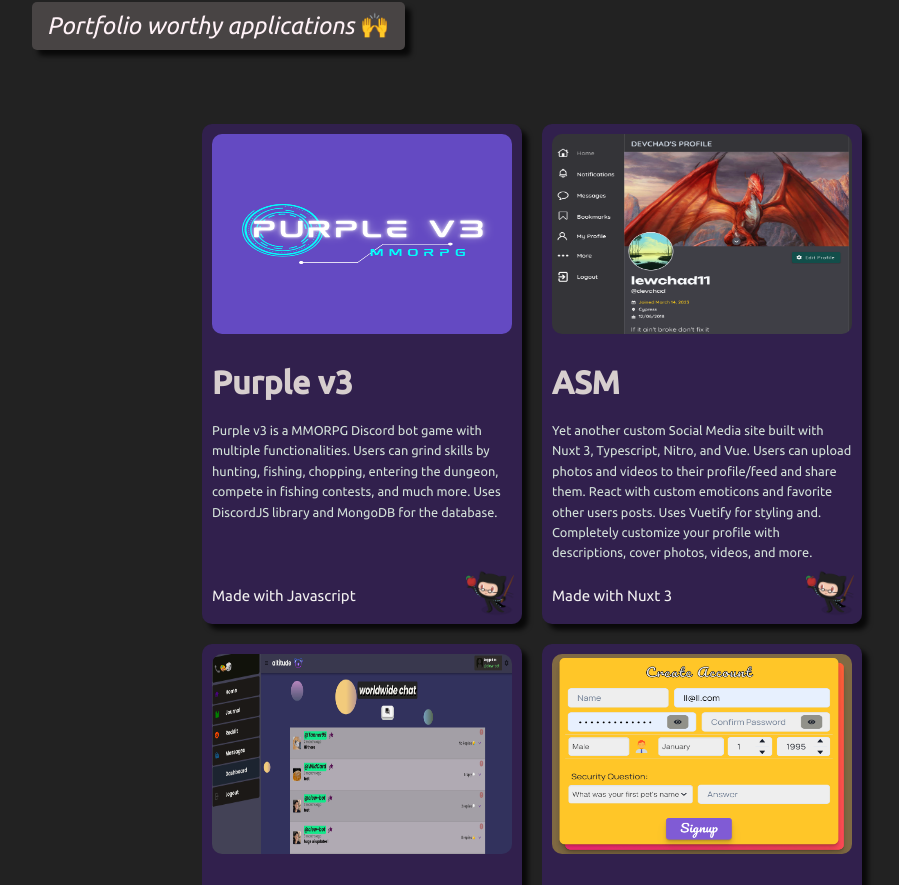
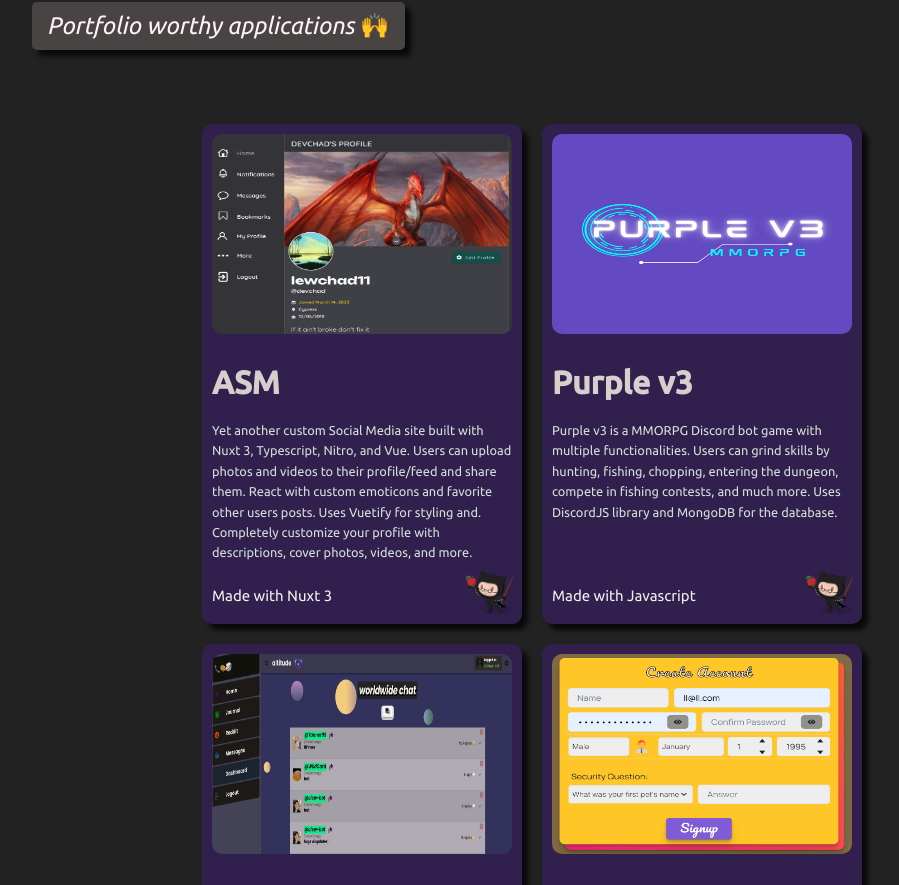
Before and after one commit to clew-bot/site, a Vue app: page / in a window 1280 px wide. Shown: the part 3136-4021 px from the top of the page, without its empty margins (248-1147 px from the left). Built offline with nearby package versions, Linux system fonts and the light colour scheme.

Commit message:
change up layout

```diff
--- a/src/components/ExpCard.vue
+++ b/src/components/ExpCard.vue
@@ -21,6 +21,14 @@ const themeStore = useThemeStore();
       <h3 :class="themeStore.theme+'descriptions'"><i>Portfolio worthy applications</i><span>&nbsp;🙌</span></h3>
       </div>
       <div class="proj-container">
+        <div :class="themeStore.theme+'proj-bg'">
+          <img :src="altine" alt="altine" class="proj-image">
+          <h1 :class="themeStore.theme+'proj-title'">ASM</h1>
+          <p class="proj-desc altine">Yet another custom Social Media site built with Nuxt 3, Typescript, Nitro, and Vue. Users can upload photos and videos to their profile/feed and share them. React with custom emoticons and favorite other users posts. Uses Vuetify for styling and. Completely customize your profile with descriptions, cover photos, videos, and more.</p>
+          <p class="made-with">Made with Nuxt 3</p>
+          <a class="linkz" target="_blank" href="https://github.com/clew-bot/asm"><img :src="Octocat" alt="" class="octo"></a>
+
+        </div>
         <div :class="`${themeStore.theme}proj-bg`">
           <img :src="purplev3" alt="purplev3" class="proj-image">
           <h1 :class="themeStore.theme+'proj-title'">Purple v3</h1>
@@ -29,14 +37,7 @@ const themeStore = useThemeStore();
           <a class="linkz" target="_blank" href="https://github.com/clew-bot/Purple_v3"><img :src="Octocat" alt="" class="octo"></a>
 
         </div>
-        <div :class="themeStore.theme+'proj-bg'">
-          <img :src="altine" alt="altine" class="proj-image">
-          <h1 :class="themeStore.theme+'proj-title'">ASM</h1>
-          <p class="proj-desc altine">Yet another custom Social Media site built with Nuxt 3, Typescript, Nitro, and Vue. Users can upload photos and videos to their profile/feed and share them. React with custom emoticons and favorite other users posts. Uses Vuetify for styling and. Completely customize your profile with descriptions, cover photos, videos, and more.</p>
-          <p class="made-with">Made with Nuxt 3</p>
-          <a class="linkz" target="_blank" href="https://github.com/clew-bot/asm"><img :src="Octocat" alt="" class="octo"></a>
 
-        </div>
         <div :class="themeStore.theme+'proj-bg'">
           <img :src="altitude" alt="altitude" class="proj-image">
           <h1 :class="themeStore.theme+'proj-title'">altitude</h1>
```
